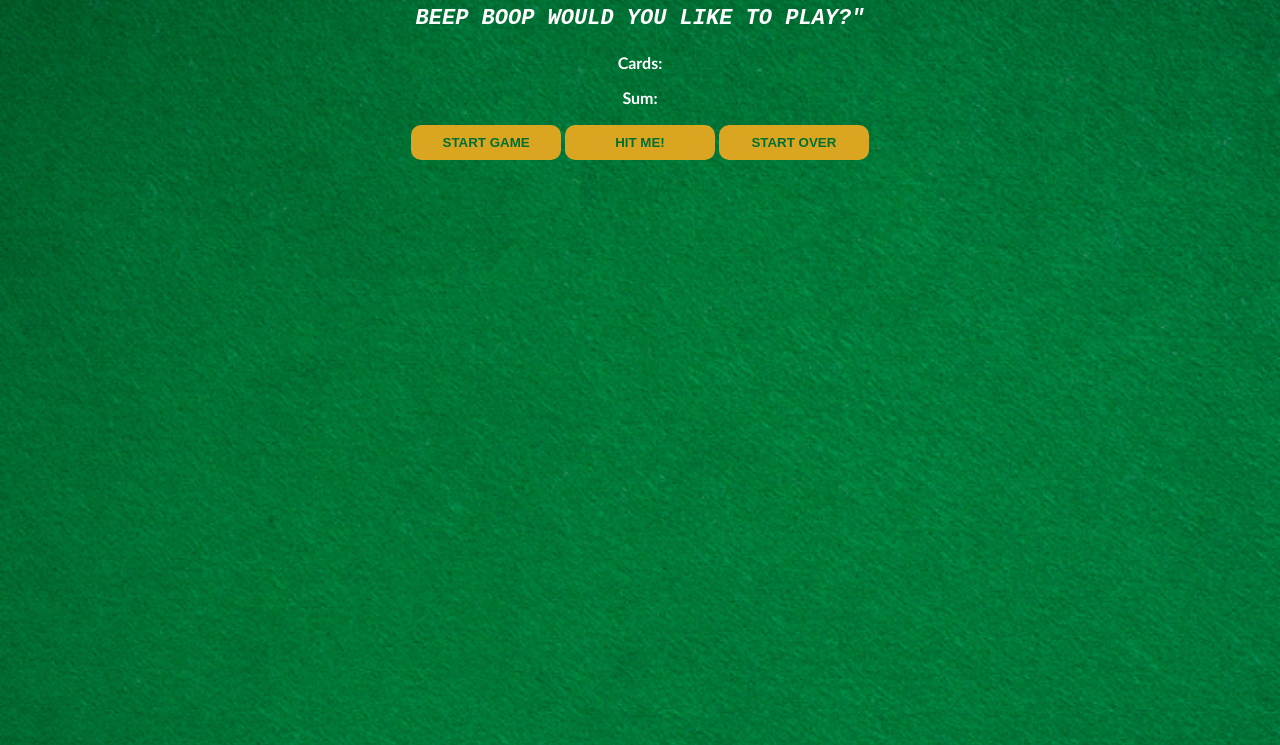
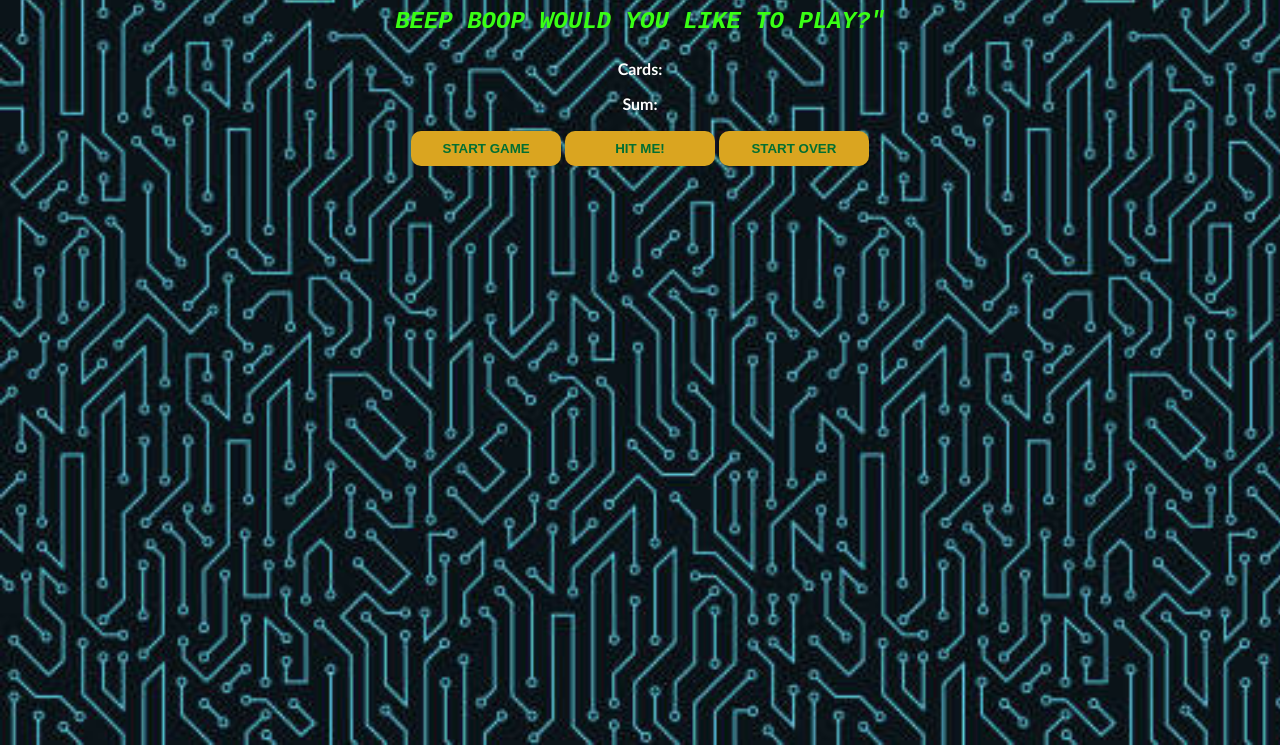
Before and after one commit to eiscreamsherlock/robot-blackjack, a plain HTML site: page index.html in a window 1280 px wide. Shown: the part 55-800 px from the top of the page. Drawn offline with Linux system fonts and the light colour scheme.

Commit message:
changing background to be more robit-y

```diff
--- a/index.css
+++ b/index.css
@@ -1,6 +1,6 @@
 body {
   font-family: 'Trebuchet MS', 'Lucida Sans Unicode', 'Lucida Grande', 'Lucida Sans', Arial, sans-serif;
-  background-image: url("./images/table.png");
+  background-image: url("./images/circuitboard.jpg");
   background-size: cover;
   text-align: center;
   color: white;
@@ -15,7 +15,8 @@
 #message-el {
   font-style: italic;
   font-family: monospace;
-  font-size: 22;
+  color: #39ff14;
+  font-size: 24;
 }
 
 button {
```
Also changed, not shown: images/circuitboard.jpg (added), 1 other file.
